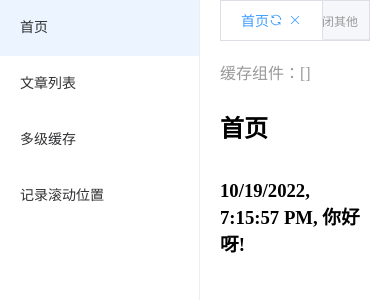
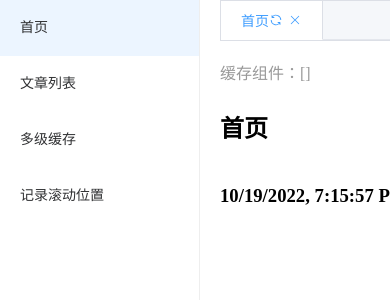
Before and after one commit to xiaocheng555/vue-tabs-cache, a Vue app in the folder vue3/: page /_empty in a window 390 px wide. Shown: the top 300 px of the page. Built offline with nearby package versions, Linux system fonts and the light colour scheme.

Commit message:
feat: 优化

```diff
--- a/vue3/src/App.vue
+++ b/vue3/src/App.vue
@@ -1,5 +1,5 @@
 <template>
-  <div>
+  <div id="app">
     <router-view></router-view>
   </div>
 </template>
@@ -17,4 +17,12 @@ collectCaches()
   margin: 0;
   padding: 0;
 }
+html, body {
+  overflow-y: hidden;
+}
+@media (max-width: 768px) {
+  #app {
+    width: 200%;
+  }
+}
 </style>
```
